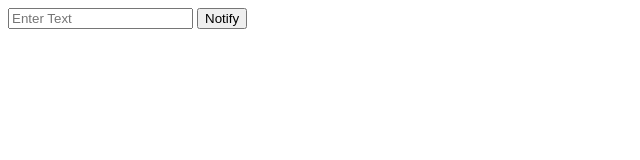
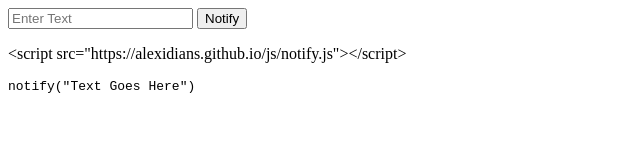
Before and after one commit to Alexidians/Helpful-js, a plain HTML site: page index.html in a window 1280 px wide. Shown: the whole page, without its empty margins (0-640 px from the left). Drawn offline with Linux system fonts and the light colour scheme.

Commit message:
Update index.html

```diff
--- a/index.html
+++ b/index.html
@@ -1,2 +1,4 @@
 <script src="js/notify.js"></script>
 <input placeholder="Enter Text" id="notifyText"></input> <button onclick="notify(document.getElementById('notifyText').value)">Notify</button>
+<p>&lt;script src=&quot;https://alexidians.github.io/js/notify.js&quot;&gt;&lt;/script&gt;</p>
+<p><code>notify("Text Goes Here")</code></p>
```
